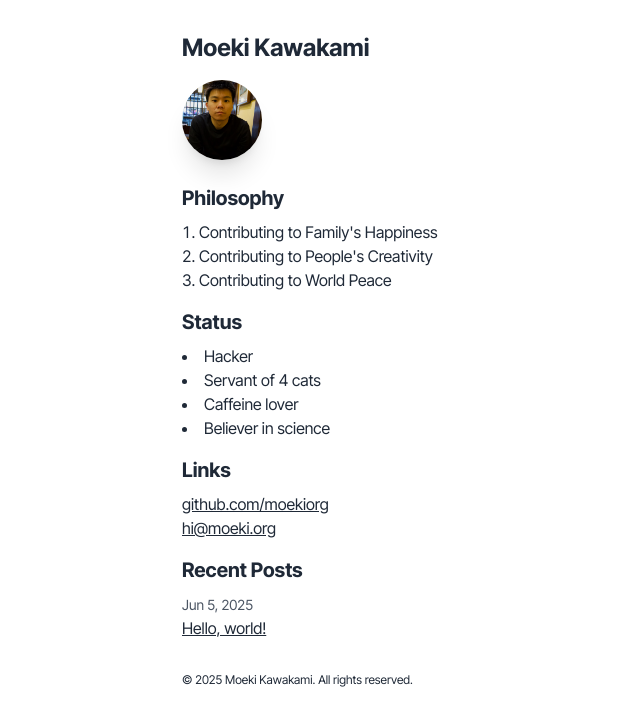
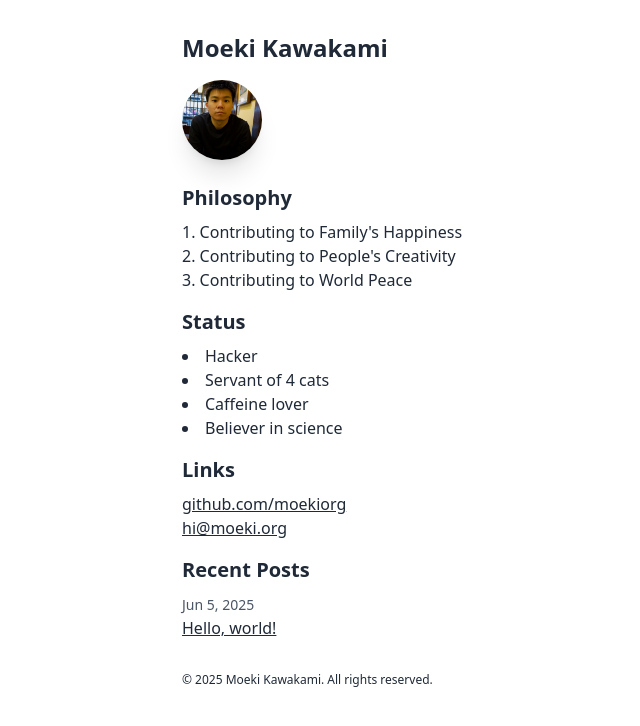
Before and after one commit to moeki0/website, an Astro site: page / in a window 1280 px wide. Shown: the whole page, without its empty margins (240-880 px from the left). Built offline with nearby package versions, Linux system fonts and the light colour scheme; Astro itself is replaced by a stand-in of ours.

Commit message:
Update font

```diff
--- a/src/layouts/BaseLayout.astro
+++ b/src/layouts/BaseLayout.astro
@@ -18,9 +18,6 @@ const { title = 'Moeki Kawakami', description = 'Personal website and blog of Mo
     <link rel="icon" href="/icon.JPG" />
     <meta name="generator" content={Astro.generator} />
     <title>{title}</title>
-    <link rel="preconnect" href="https://fonts.googleapis.com">
-    <link rel="preconnect" href="https://fonts.gstatic.com" crossorigin>
-    <link href="https://fonts.googleapis.com/css2?family=Inter+Tight:ital,wght@0,100..900;1,100..900&family=Lora:ital,wght@0,400..700;1,400..700&display=swap" rel="stylesheet">
   </head>
   <body class="text-gray-800 animate-fade">
     <div class="container">
--- a/tailwind.config.js
+++ b/tailwind.config.js
@@ -3,10 +3,6 @@ export default {
   content: ['./src/**/*.{astro,html,js,jsx,md,mdx,svelte,ts,tsx,vue}'],
   theme: {
     extend: {
-      fontFamily: {
-        sans: ['Inter Tight', '-apple-system', 'BlinkMacSystemFont', 'Segoe UI', 'Roboto', 'sans-serif'],
-        serif: ['Lora', 'Georgia', 'serif']
-      },
       animation: {
         'fade': 'fade 0.5s ease-in-out'
       },
```
